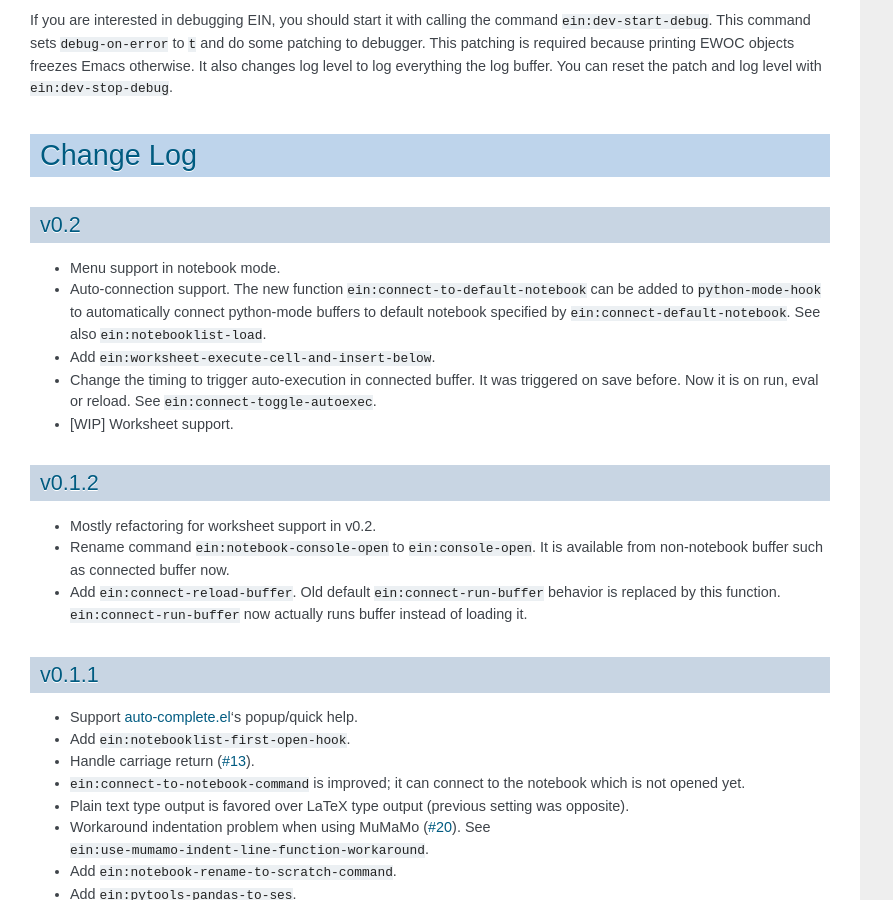
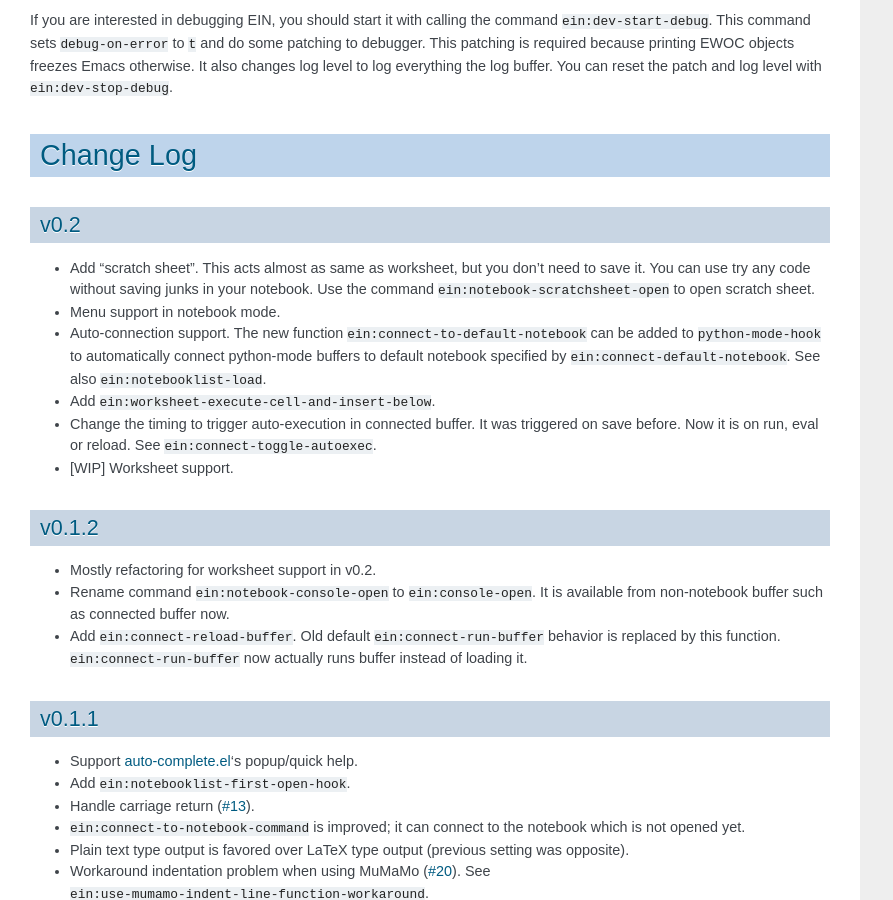
Before and after one commit to millejoh/emacs-ipython-notebook, a Sphinx documentation site: the page built from doc/source/index.rst, in a window 1280 px wide and 900 px high, scrolled down 13541 px. Shown: the whole window, without its empty margins (0-893 px from the left). Built offline with Sphinx 7.4.7, drawn with Linux system fonts in a browser that asks for light colours; cross-references to code outside the pages are shown as plain code.

Commit message:
Update change log

```diff
--- a/doc/source/index.rst
+++ b/doc/source/index.rst
@@ -498,6 +498,10 @@ Change Log
 v0.2
 ----
 
+* Add "scratch sheet".  This acts almost as same as worksheet, but you
+  don't need to save it.  You can use try any code without saving
+  junks in your notebook.  Use the command
+  :el:symbol:`ein:notebook-scratchsheet-open` to open scratch sheet.
 * Menu support in notebook mode.
 * Auto-connection support.
   The new function :el:symbol:`ein:connect-to-default-notebook` can be
```
